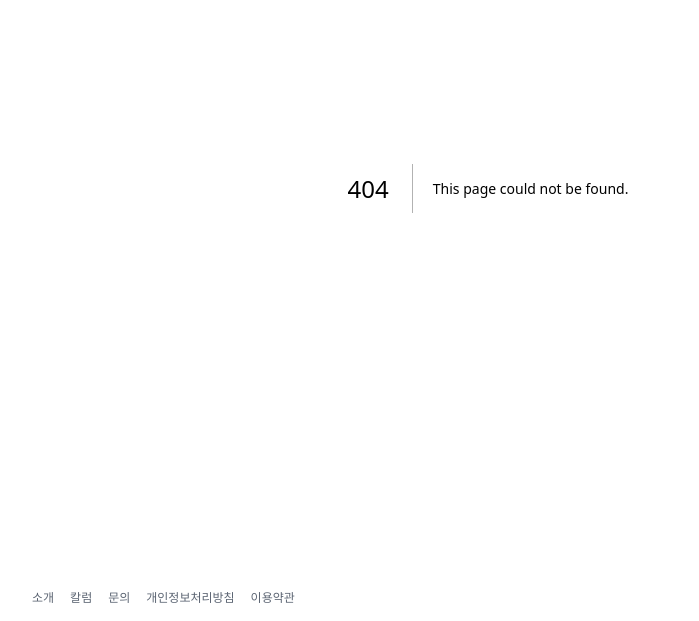
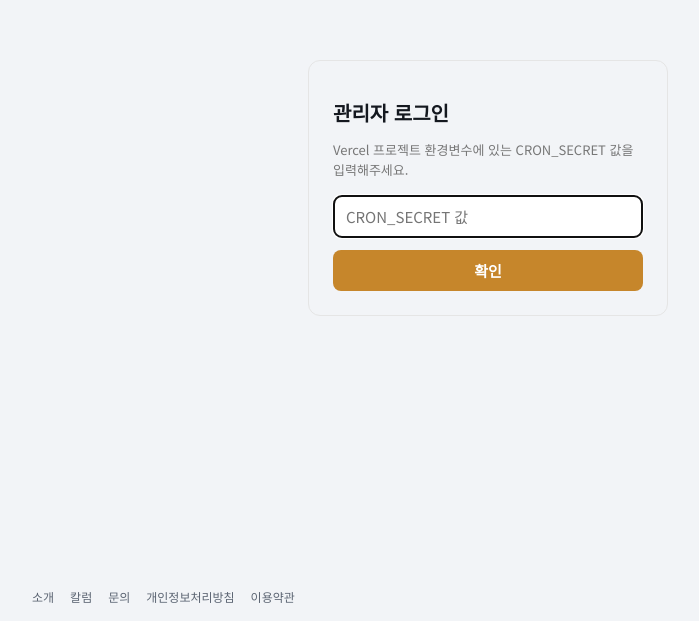
Before and after one commit to sojubaby2/sososo, a Next.js app in the folder app-scaffold/: page /admin in a window 1280 px wide. Before the commit this address had no page. Shown: the part 212-833 px from the top of the page, without its empty margins (152-851 px from the left). Built offline with nearby package versions, Linux system fonts and the light colour scheme.

Commit message:
Create page.js

```diff
--- /dev/null
+++ b/app-scaffold/app/admin/page.js
@@ -0,0 +1,319 @@
+"use client";
+
+// /admin
+//
+// [2026-09-09 추가] 재성님이 "카드 지우는 게 너무 복잡하다"고 하셔서 만든
+// 간단한 관리자 화면. 예전에는 /api/feed를 직접 열어서 텍스트 안에서 id를
+// 눈으로 찾아 복사한 다음, 삭제 주소를 손으로 만들어서 열어야 했음 —
+// 이 화면은 그 과정을 없애고 그냥 목록에서 "삭제" 버튼만 누르면 되게 만듦.
+//
+// 사용법: 브라우저 주소창에 https://newsmeme.co.kr/admin 입력해서 열면 됨.
+// 비밀번호로는 CRON_SECRET 값을 입력(Vercel 프로젝트 환경변수에서 확인
+// 가능). 한 번 입력하면 이 브라우저에는 저장해두기 때문에 다음에 열 때는
+// 다시 안 물어봄(로그아웃 버튼 누르면 다시 물어봄).
+//
+// 헤더 메뉴 등 사이트 어디에도 이 페이지로 가는 링크는 안 걸어뒀음 —
+// 주소를 아는 사람(재성님)만 들어올 수 있게 하기 위함.
+
+import { useEffect, useState, useCallback } from "react";
+
+const SECRET_STORAGE_KEY = "nm_admin_secret";
+
+export default function AdminPage() {
+  const [secret, setSecret] = useState("");
+  const [secretInput, setSecretInput] = useState("");
+  const [unlocked, setUnlocked] = useState(false);
+  const [items, setItems] = useState([]);
+  const [loading, setLoading] = useState(false);
+  const [loadError, setLoadError] = useState("");
+  const [message, setMessage] = useState("");
+  const [deletingId, setDeletingId] = useState(null);
+
+  useEffect(() => {
+    let saved = "";
+    try {
+      saved = localStorage.getItem(SECRET_STORAGE_KEY) || "";
+    } catch {
+      // 브라우저 저장소를 못 쓰는 환경이면 그냥 매번 입력받음
+    }
+    if (saved) {
+      setSecret(saved);
+      setUnlocked(true);
+    }
+  }, []);
+
+  const loadFeed = useCallback(async (secretValue) => {
+    setLoading(true);
+    setLoadError("");
+    try {
+      const res = await fetch("/api/feed", { cache: "no-store" });
+      const data = await res.json();
+      if (!res.ok) {
+        setLoadError(data?.error || "피드를 불러오지 못했습니다.");
+        setItems([]);
+        return;
+      }
+      setItems(Array.isArray(data.items) ? data.items : []);
+    } catch {
+      setLoadError("피드를 불러오는 중 오류가 발생했습니다. 인터넷 연결을 확인해주세요.");
+    } finally {
+      setLoading(false);
+    }
+  }, []);
+
+  useEffect(() => {
+    if (unlocked && secret) {
+      loadFeed(secret);
+    }
+  }, [unlocked, secret, loadFeed]);
+
+  function handleUnlock() {
+    const trimmed = secretInput.trim();
+    if (!trimmed) return;
+    try {
+      localStorage.setItem(SECRET_STORAGE_KEY, trimmed);
+    } catch {
+      // 저장 안 되더라도 이번 접속에서는 그냥 진행
+    }
+    setSecret(trimmed);
+    setUnlocked(true);
+  }
+
+  function handleLogout() {
+    try {
+      localStorage.removeItem(SECRET_STORAGE_KEY);
+    } catch {}
+    setSecret("");
+    setSecretInput("");
+    setUnlocked(false);
+    setItems([]);
+    setMessage("");
+  }
+
+  async function handleDelete(item) {
+    const ok = window.confirm(`이 카드를 삭제할까요?\n\n${item.title}`);
+    if (!ok) return;
+
+    setDeletingId(item.id);
+    setMessage("");
+    try {
+      const res = await fetch(
+        `/api/admin/delete-feed-item?id=${encodeURIComponent(item.id)}`,
+        { headers: { Authorization: `Bearer ${secret}` } }
+      );
+      const data = await res.json();
+
+      if (res.status === 401) {
+        setMessage("비밀번호(CRON_SECRET)가 올바르지 않습니다. 로그아웃 후 다시 입력해주세요.");
+        return;
+      }
+      if (data.ok) {
+        setItems((prev) => prev.filter((it) => it.id !== item.id));
+        setMessage(`삭제했습니다: ${data.title || item.title}`);
+      } else {
+        setMessage(`삭제하지 못했습니다: ${data.reason || "알 수 없는 오류"}`);
+      }
+    } catch {
+      setMessage("삭제 요청 중 오류가 발생했습니다.");
+    } finally {
+      setDeletingId(null);
+    }
+  }
+
+  function formatDate(value) {
+    if (!value) return "";
+    try {
+      return new Date(value).toLocaleString("ko-KR", {
+        month: "2-digit",
+        day: "2-digit",
+        hour: "2-digit",
+        minute: "2-digit",
+      });
+    } catch {
+      return "";
+    }
+  }
+
+  if (!unlocked) {
+    return (
+      <div style={styles.loginWrap}>
+        <div style={styles.loginBox}>
+          <h1 style={styles.loginTitle}>관리자 로그인</h1>
+          <p style={styles.loginHint}>
+            Vercel 프로젝트 환경변수에 있는 CRON_SECRET 값을 입력해주세요.
+          </p>
+          <input
+            type="password"
+            value={secretInput}
+            onChange={(e) => setSecretInput(e.target.value)}
+            onKeyDown={(e) => {
+              if (e.key === "Enter") handleUnlock();
+            }}
+            placeholder="CRON_SECRET 값"
+            style={styles.input}
+            autoFocus
+          />
+          <button onClick={handleUnlock} style={styles.primaryBtn}>
+            확인
+          </button>
+        </div>
+      </div>
+    );
+  }
+
+  return (
+    <div style={styles.pageWrap}>
+      <div style={styles.headerRow}>
+        <h1 style={styles.pageTitle}>뉴스 카드 관리</h1>
+        <div>
+          <button onClick={() => loadFeed(secret)} style={styles.smallBtn}>
+            새로고침
+          </button>
+          <button onClick={handleLogout} style={styles.smallBtnGhost}>
+            로그아웃
+          </button>
+        </div>
+      </div>
+
+      {message && <div style={styles.message}>{message}</div>}
+      {loadError && <div style={styles.error}>{loadError}</div>}
+      {loading && <p style={styles.hint}>불러오는 중...</p>}
+      {!loading && !loadError && items.length === 0 && (
+        <p style={styles.hint}>표시할 카드가 없습니다.</p>
+      )}
+
+      <ul style={styles.list}>
+        {items.map((item) => (
+          <li key={item.id} style={styles.listItem}>
+            <div style={styles.itemInfo}>
+              <div style={styles.itemTitle}>{item.title}</div>
+              <div style={styles.itemMeta}>
+                {formatDate(item.savedAt || item.pubDate)}
+                {item.source ? ` · ${item.source}` : ""}
+                {item.channel ? ` · ${item.channel}` : ""}
+              </div>
+              {item.matches && item.matches.length > 0 && (
+                <div style={styles.itemMatches}>
+                  관련주: {item.matches.map((m) => m.name || m).join(", ")}
+                </div>
+              )}
+            </div>
+            <button
+              onClick={() => handleDelete(item)}
+              disabled={deletingId === item.id}
+              style={styles.deleteBtn}
+            >
+              {deletingId === item.id ? "삭제 중..." : "삭제"}
+            </button>
+          </li>
+        ))}
+      </ul>
+    </div>
+  );
+}
+
+const styles = {
+  loginWrap: {
+    minHeight: "100vh",
+    display: "flex",
+    alignItems: "center",
+    justifyContent: "center",
+    padding: 16,
+  },
+  loginBox: {
+    width: "100%",
+    maxWidth: 360,
+    padding: 24,
+    border: "1px solid #e5e5e5",
+    borderRadius: 12,
+  },
+  loginTitle: { fontSize: 20, fontWeight: 700, marginBottom: 8 },
+  loginHint: { fontSize: 13, color: "#777", marginBottom: 16, lineHeight: 1.5 },
+  input: {
+    width: "100%",
+    padding: "10px 12px",
+    fontSize: 15,
+    borderRadius: 8,
+    border: "1px solid #ccc",
+    boxSizing: "border-box",
+    marginBottom: 12,
+  },
+  primaryBtn: {
+    width: "100%",
+    padding: "10px 12px",
+    fontSize: 15,
+    fontWeight: 600,
+    color: "#fff",
+    background: "#c6862b",
+    border: "none",
+    borderRadius: 8,
+    cursor: "pointer",
+  },
+  pageWrap: { maxWidth: 720, margin: "0 auto", padding: "24px 16px 80px" },
+  headerRow: {
+    display: "flex",
+    alignItems: "center",
+    justifyContent: "space-between",
+    marginBottom: 16,
+  },
+  pageTitle: { fontSize: 20, fontWeight: 700 },
+  smallBtn: {
+    fontSize: 13,
+    padding: "6px 12px",
+    borderRadius: 6,
+    border: "1px solid #ccc",
+    background: "#fff",
+    cursor: "pointer",
+    marginRight: 8,
+  },
+  smallBtnGhost: {
+    fontSize: 13,
+    padding: "6px 12px",
+    borderRadius: 6,
+    border: "1px solid transparent",
+    background: "transparent",
+    color: "#888",
+    cursor: "pointer",
+  },
+  message: {
+    padding: "10px 12px",
+    background: "#fff7e6",
+    border: "1px solid #ffe0a3",
+    borderRadius: 8,
+    fontSize: 13,
+    marginBottom: 12,
+  },
+  error: {
+    padding: "10px 12px",
+    background: "#fdecec",
+    border: "1px solid #f5b3b3",
+    borderRadius: 8,
+    fontSize: 13,
+    marginBottom: 12,
+    color: "#a33",
+  },
+  hint: { fontSize: 13, color: "#888" },
+  list: { listStyle: "none", padding: 0, margin: 0 },
+  listItem: {
+    display: "flex",
+    alignItems: "flex-start",
+    justifyContent: "space-between",
+    gap: 12,
+    padding: "12px 0",
+    borderBottom: "1px solid #eee",
+  },
+  itemInfo: { flex: 1, minWidth: 0 },
+  itemTitle: { fontSize: 14, fontWeight: 600, lineHeight: 1.4 },
+  itemMeta: { fontSize: 12, color: "#999", marginTop: 4 },
+  itemMatches: { fontSize: 12, color: "#c6862b", marginTop: 4 },
+  deleteBtn: {
+    flexShrink: 0,
+    fontSize: 13,
+    padding: "8px 14px",
+    borderRadius: 6,
+    border: "none",
+    background: "#d64545",
+    color: "#fff",
+    cursor: "pointer",
+  },
+};
```
